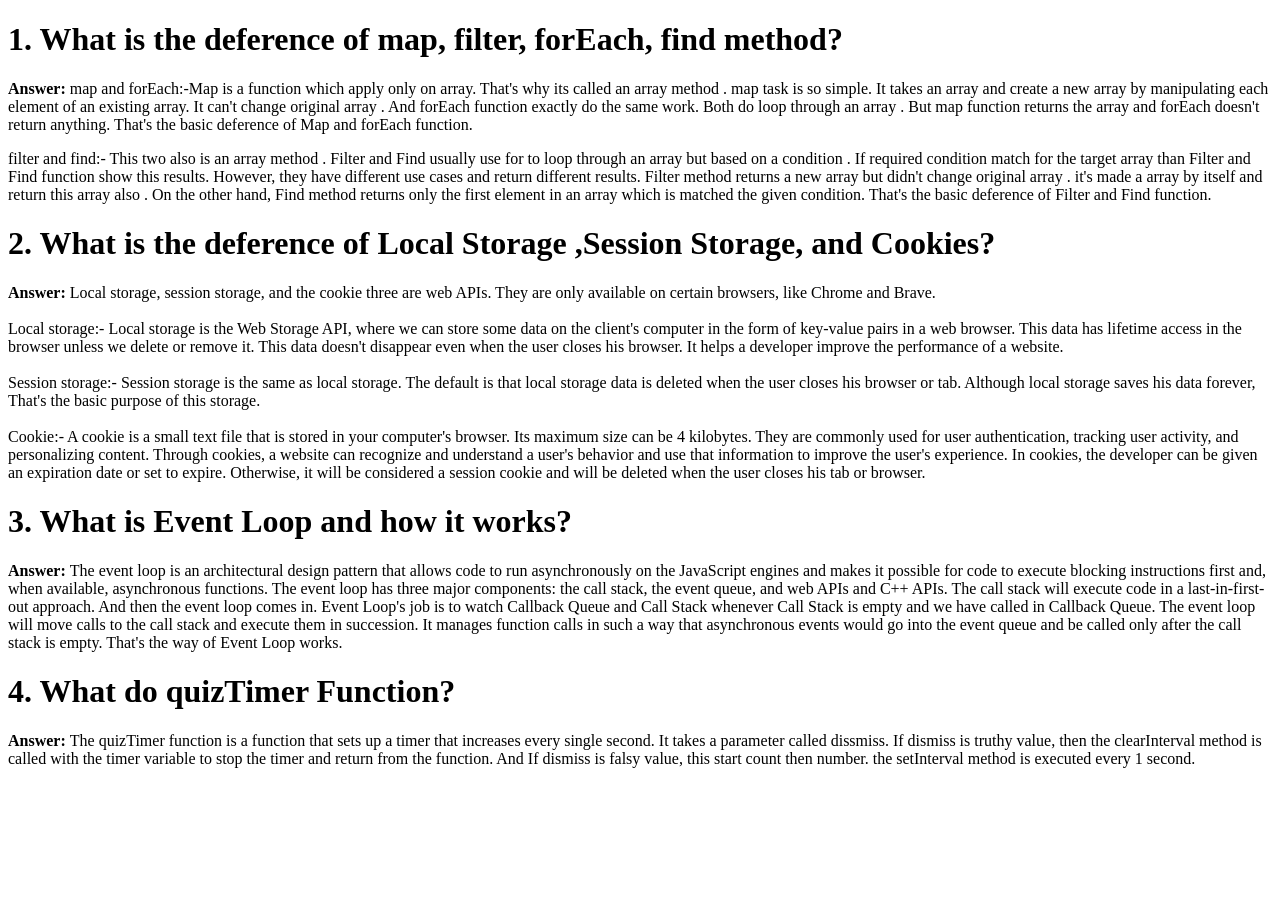
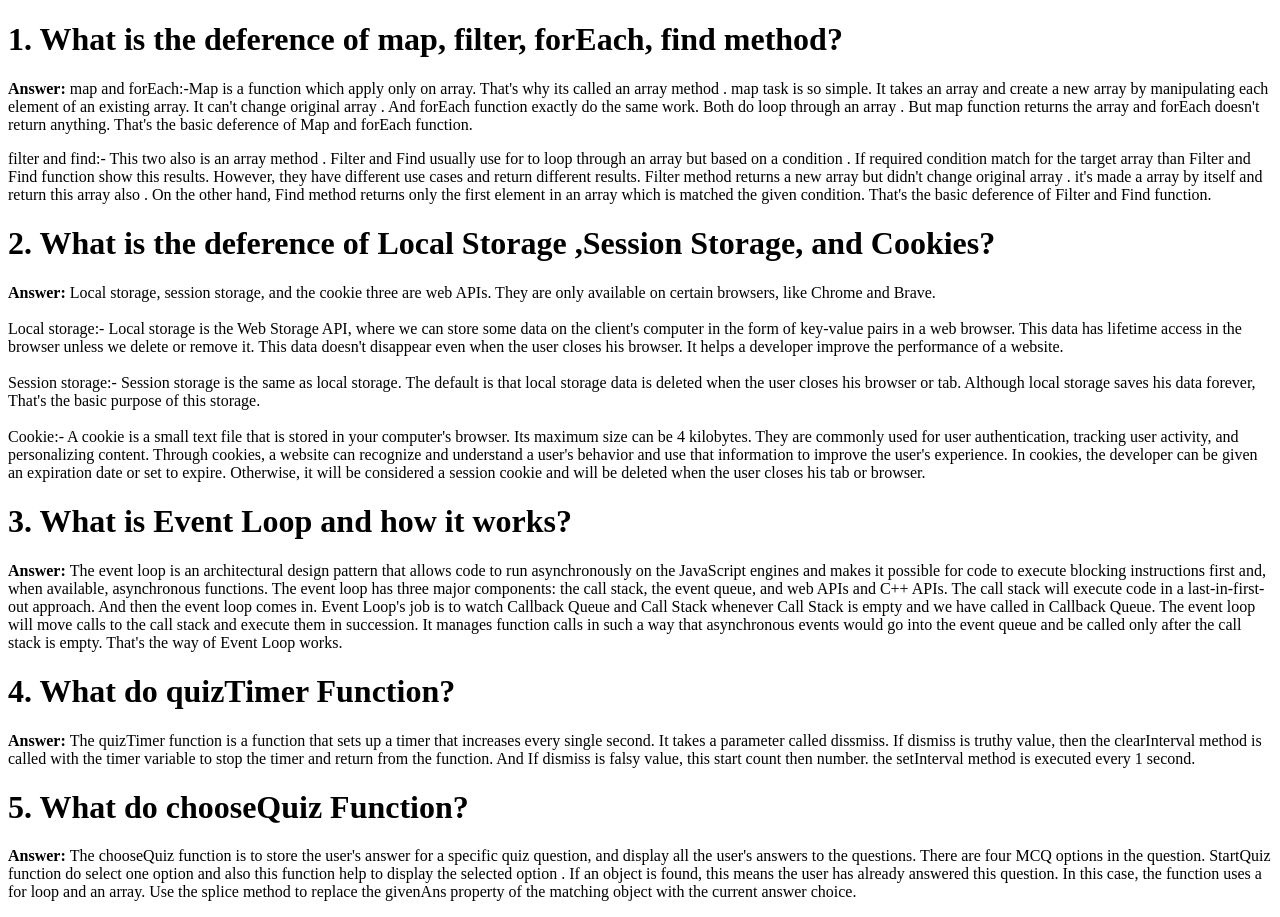
Before and after one commit to marufbroh/quiz-hero, a plain HTML site: page blog.html in a window 1280 px wide. Before the commit the page ends 800 px from the top, so only its background shows below. Drawn offline with Linux system fonts and the light colour scheme.

Commit message:
chooseQuiz funtion explaied

```diff
--- a/blog.html
+++ b/blog.html
@@ -59,10 +59,21 @@
 
     <div>
         <h1>4. What do quizTimer Function?</h1>
-        <p><b>Answer: </b>The quizTimer function is a function that sets up a timer that increases every single second. It takes a parameter called dissmiss. If dismiss is truthy value, then the clearInterval method is called with the timer variable to stop the timer and return from the function. And If dismiss is falsy value, this start count then number. the setInterval method is executed every 1 second.</p>
+        <p><b>Answer: </b>The quizTimer function is a function that sets up a timer that increases every single second.
+            It takes a parameter called dissmiss. If dismiss is truthy value, then the clearInterval method is called
+            with the timer variable to stop the timer and return from the function. And If dismiss is falsy value, this
+            start count then number. the setInterval method is executed every 1 second.</p>
     </div>
 
-
+    <div>
+        <h1>5. What do chooseQuiz Function?</h1>
+        <p><b>Answer: </b>The chooseQuiz function is to store the user's answer for a specific quiz question, and
+            display all the user's answers to the questions. There are four MCQ options in the question. StartQuiz
+            function do select one option and also this function help to display the selected option . If an object is
+            found, this means the user has already answered this question. In this case, the function uses a for loop
+            and an array. Use the splice method to replace the givenAns property of the matching object with the current
+            answer choice.</p>
+    </div>
 
 </body>
 
```
